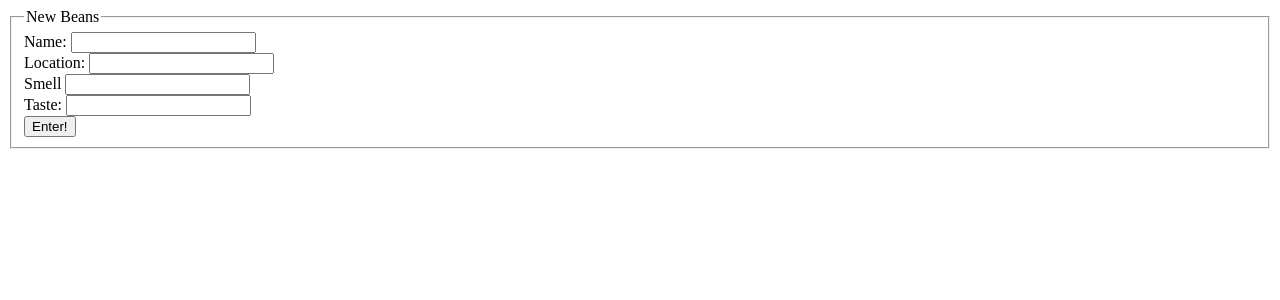
After one commit to Prones94/BarFly, a Flask app: template templates/newform.html in a window 1280 px wide. The commit adds this page. Shown: the top 300 px of the page. Run offline with Flask 2, Linux system fonts and the light colour scheme; the template is opened without the code that fills it, so the values that code supplies are empty.

Commit message:
working on CRUD exampl routes

```diff
--- a/templates/base.html
+++ b/templates/base.html
@@ -7,6 +7,7 @@
     <title>BASE</title>
 </head>
 <body>
-    <h1>HOMEPAGE</h1>
+    {% block content %}
+    {% endblock %}
 </body>
 </html>
--- /dev/null
+++ b/templates/newform.html
@@ -0,0 +1,19 @@
+{% extends 'base.html' %}
+
+{% block content %}
+
+<form method="POST" action="http://127.0.0.1:5000/beans">
+<fieldset>
+    <legend>New Beans</legend>
+    <label for="name">Name:</label>
+    <input type="text" id="name"><br>
+    <label for="location">Location:</label>
+    <input type="text" id="location"><br>
+    <label for="smell">Smell</label>
+    <input type="text" id="smell"><br>
+    <label for="taste">Taste:</label>
+    <input type="text" id="taste"><br>
+    <button type="submit">Enter!</button>
+</fieldset>
+</form>
+{% endblock %}
```
Also changed, not shown: templates/homepage.html (+10 -0 lines), templates/show_beans.html (added, +11 -0 lines).
